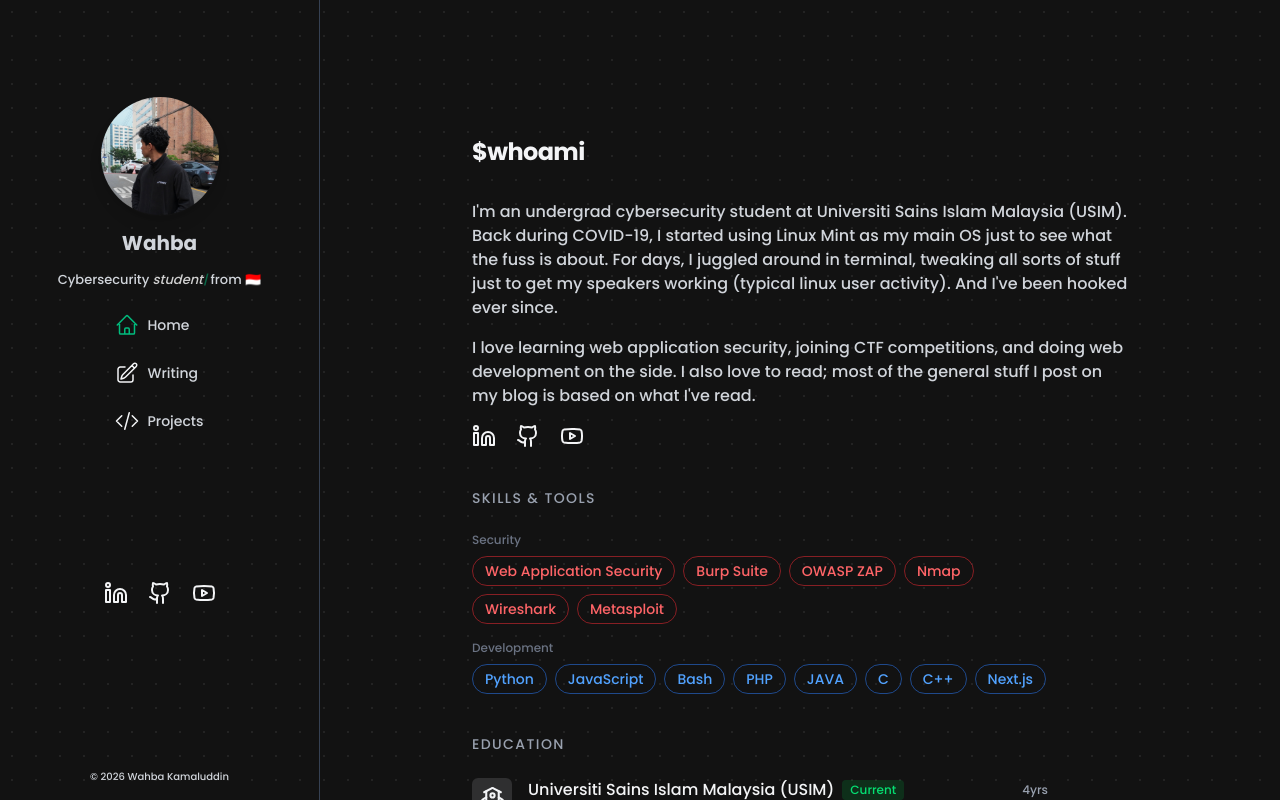
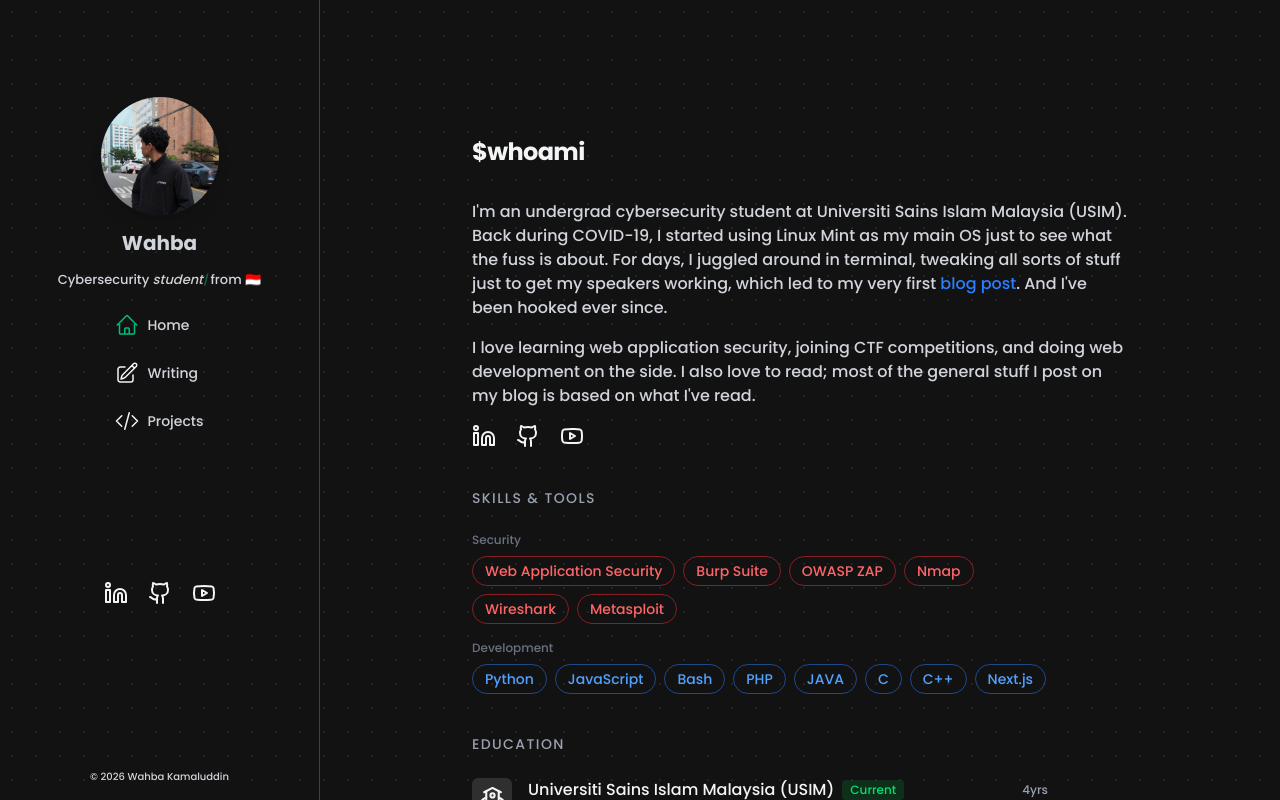
Before and after one commit to wahbakamaluddin/blog1, a Next.js app: page / in a window 1280 px wide. Built offline with nearby package versions, Linux system fonts and the light colour scheme.

Commit message:
Update home

```diff
--- a/src/app/page.tsx
+++ b/src/app/page.tsx
@@ -61,12 +61,12 @@ export default function Page() {
           Psst... it looks better on a bigger screen!
       </p>
       <p className="mb-4">
-        {`I'm an undergrad cybersecurity student at Universiti
+        I'm an undergrad cybersecurity student at Universiti
         Sains Islam Malaysia (USIM). Back during COVID-19,
         I started using Linux Mint as my main OS just to see what the fuss is about.
-        For days, I juggled around in terminal, tweaking all sorts of stuff
-        just to get my speakers working (typical linux user activity).
-        And I've been hooked ever since.`}
+          For days, I juggled around in terminal, tweaking all sorts of stuff
+          just to get my speakers working, which led to my very first <a href="https://techy-dudes.blogspot.com/2020/05/in-this-tutorial-im-going-to-show-you.html" className="text-blue-500">blog post</a>.
+        And I've been hooked ever since.
       </p>
       <p className="mb-4">
         {`I love learning web application security, joining CTF competitions, and doing web development on the side. I also love to read; most of the general stuff I post on my blog is based on what I've read.`}
```
